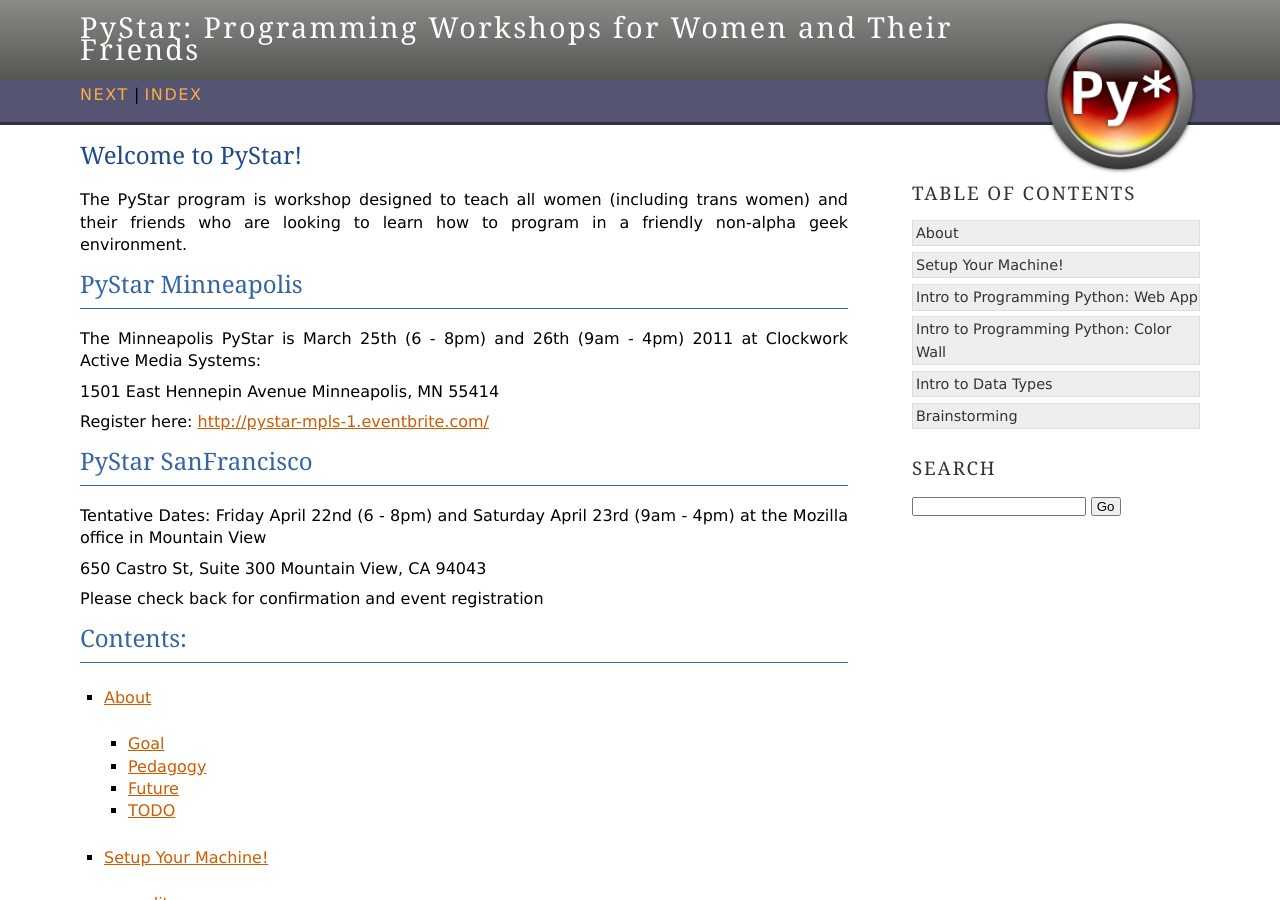
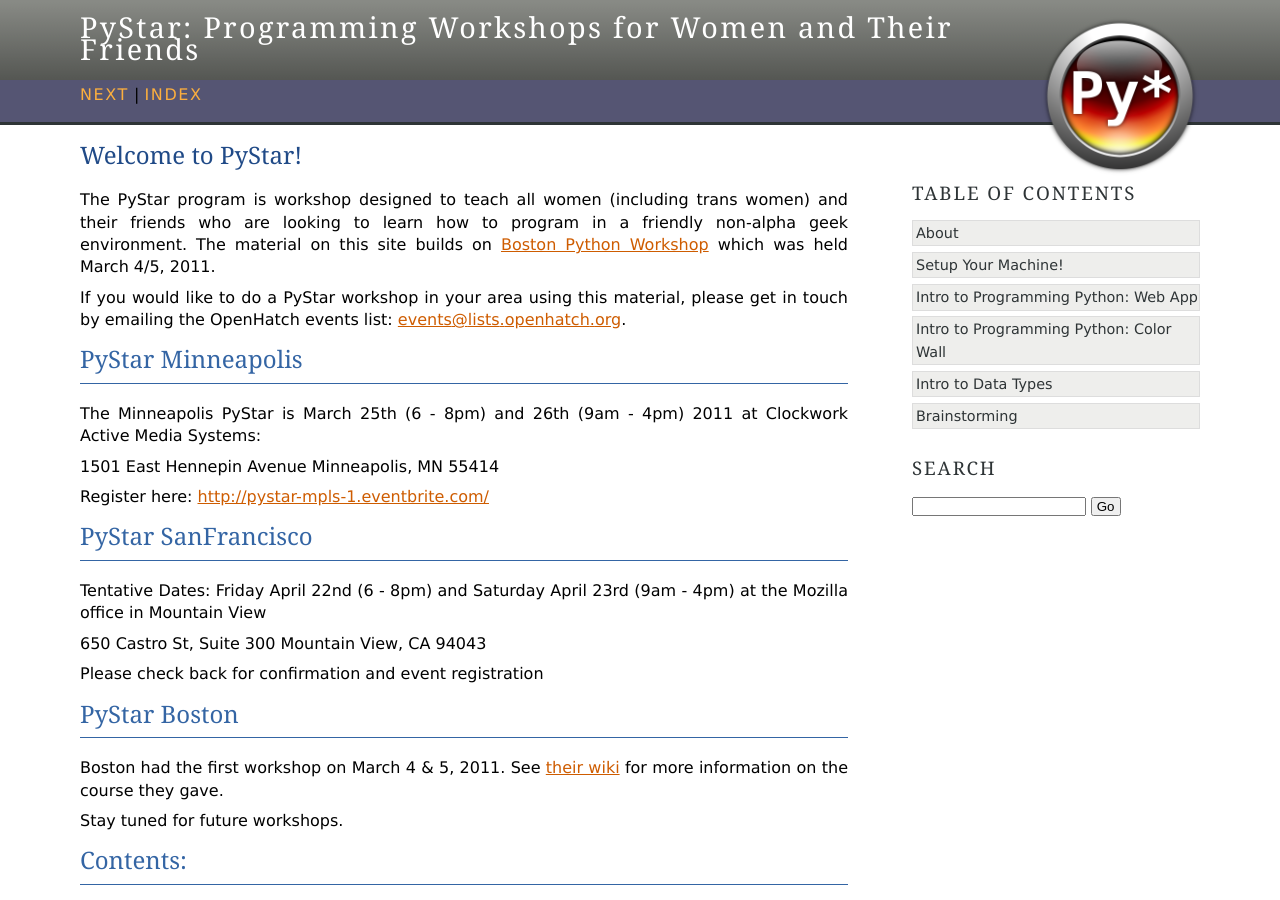
Before and after one commit to lsblakk/pystar, a Sphinx documentation site: the page built from docs/index.rst, in a window 1280 px wide and 900 px high. Built offline with Sphinx 7.4.7, drawn with Linux system fonts in a browser that asks for light colours; pages that are not in the unit, such as notebooks, are missing from menus.

Commit message:
Added Boston & contact info to front page, updated ColorWall to a forked repo

```diff
--- a/docs/colorwall.rst
+++ b/docs/colorwall.rst
@@ -77,7 +77,7 @@
 
 http://openhatch.org/wiki/Boston_Python_workshop/Friday_handout#Setting_up_the_ColorWall
 
-https://github.com/jesstess/ColorWall ColorWall code on GitHub
+https://lsblakk@github.com/lsblakk/ColorWall.git ColorWall code on GitHub
 
 http://en.wikipedia.org/wiki/HSL_and_HSV has the
 explanation for what HSV color space means. What it boils down
--- a/docs/index.rst
+++ b/docs/index.rst
@@ -7,7 +7,12 @@
 =========================================================
 
 The PyStar program is workshop designed to teach all women (including trans women) and their friends who are
-looking to learn how to program in a friendly non-alpha geek environment.
+looking to learn how to program in a friendly non-alpha geek environment.  The material on this site
+builds on `Boston Python Workshop <https://openhatch.org/wiki/Boston_Python_workshop>`_ which
+was held March 4/5, 2011.
+
+If you would like to do a PyStar workshop in your area using this material, please get in touch by
+emailing the OpenHatch events list: events@lists.openhatch.org.
 
 PyStar Minneapolis
 ------------------
@@ -31,6 +36,14 @@
 
 Please check back for confirmation and event registration
 
+PyStar Boston
+---------------------
+
+Boston had the first workshop on March 4 & 5, 2011.  See `their wiki <https://openhatch.org/wiki/Boston_Python_workshop>`_
+for more information on the course they gave.
+
+Stay tuned for future workshops.
+
 Contents:
 -----------
 
```
